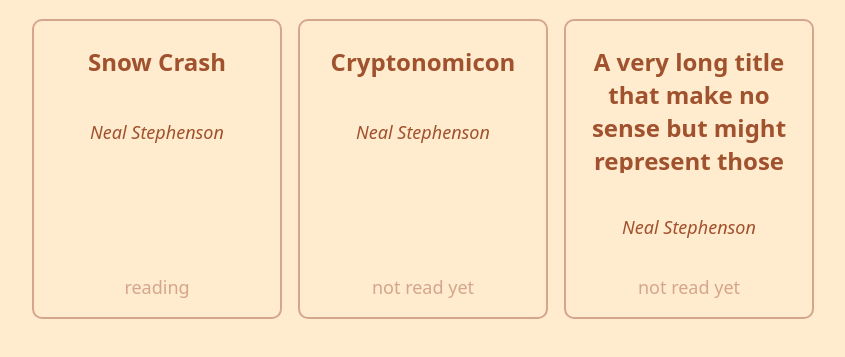
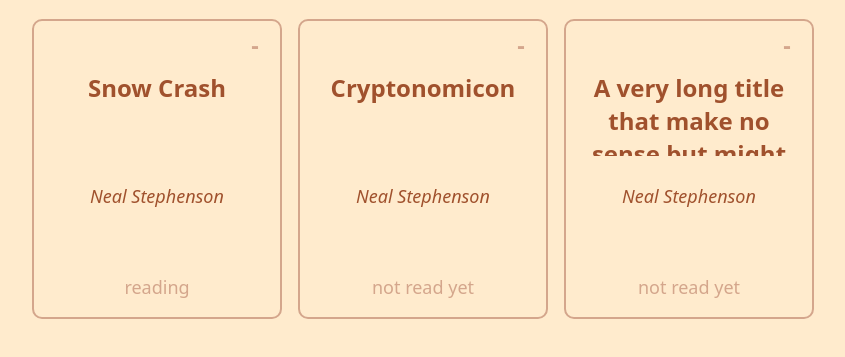
Before and after one commit to bsssssss/odin-library, a plain HTML site: page index.html in a window 1280 px wide. Shown: the part 91-448 px from the top of the page, without its empty margins (56-901 px from the left). Drawn offline with Linux system fonts and the light colour scheme.

Commit message:
draw delete button

```diff
--- a/scripts.js
+++ b/scripts.js
@@ -33,8 +33,13 @@ function makeBookCard(book) {
     status.classList.add('card-status');
     status.textContent = book.status;
 
+    let deleteBtn = document.createElement('button');
+    deleteBtn.classList.add('library-card-delete-btn');
+    deleteBtn.textContent = '-';
+
     let card = document.createElement('div');
     card.classList.add('library-card');
+    card.appendChild(deleteBtn);
     card.appendChild(title);
     card.appendChild(author);
     card.appendChild(status);
--- a/style.css
+++ b/style.css
@@ -110,11 +110,31 @@ dialog .title {
     text-align: center;
 }
 
+.library-card-delete-btn {
+    font-weight: bold;
+    font-size: 24px;
+    background-color: var(--bg);
+    color: var(--fg-muted);
+    width: 30px;
+    height: 30px;
+    border-radius: 50%;
+    position: relative;
+    align-self: flex-end;
+    margin: 10px;
+    margin-right: -10px;
+}
+
+.library-card-delete-btn:hover {
+    color: var(--fg);
+}
+
 .card-title {
+    height: 85px;
     overflow-y: scroll;
     scrollbar-color: var(--fg-muted) var(--bg);
     font-size: 24px;
     font-weight: bold;
+    margin: 0px 0 10px;
 }
 
 .card-author {
```
